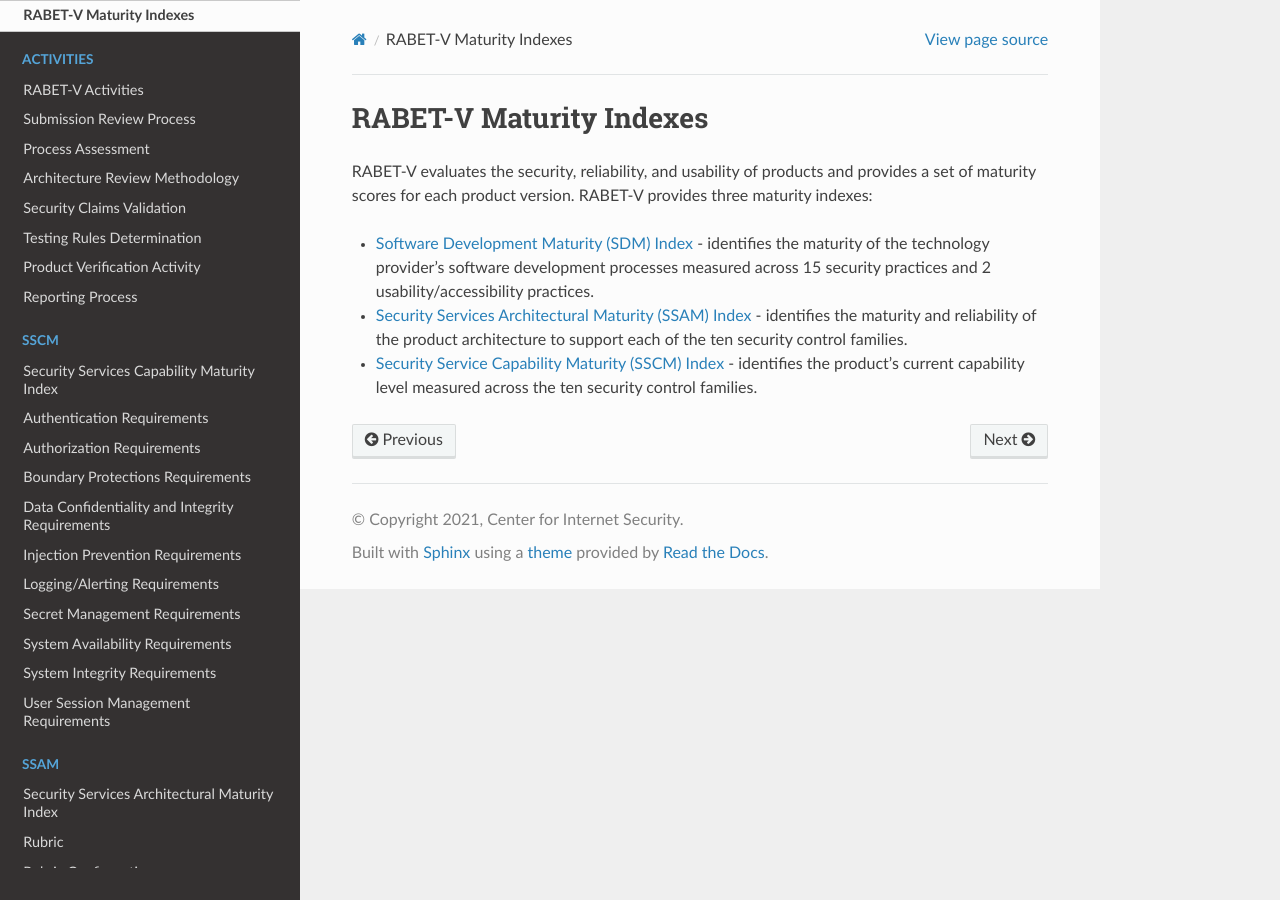
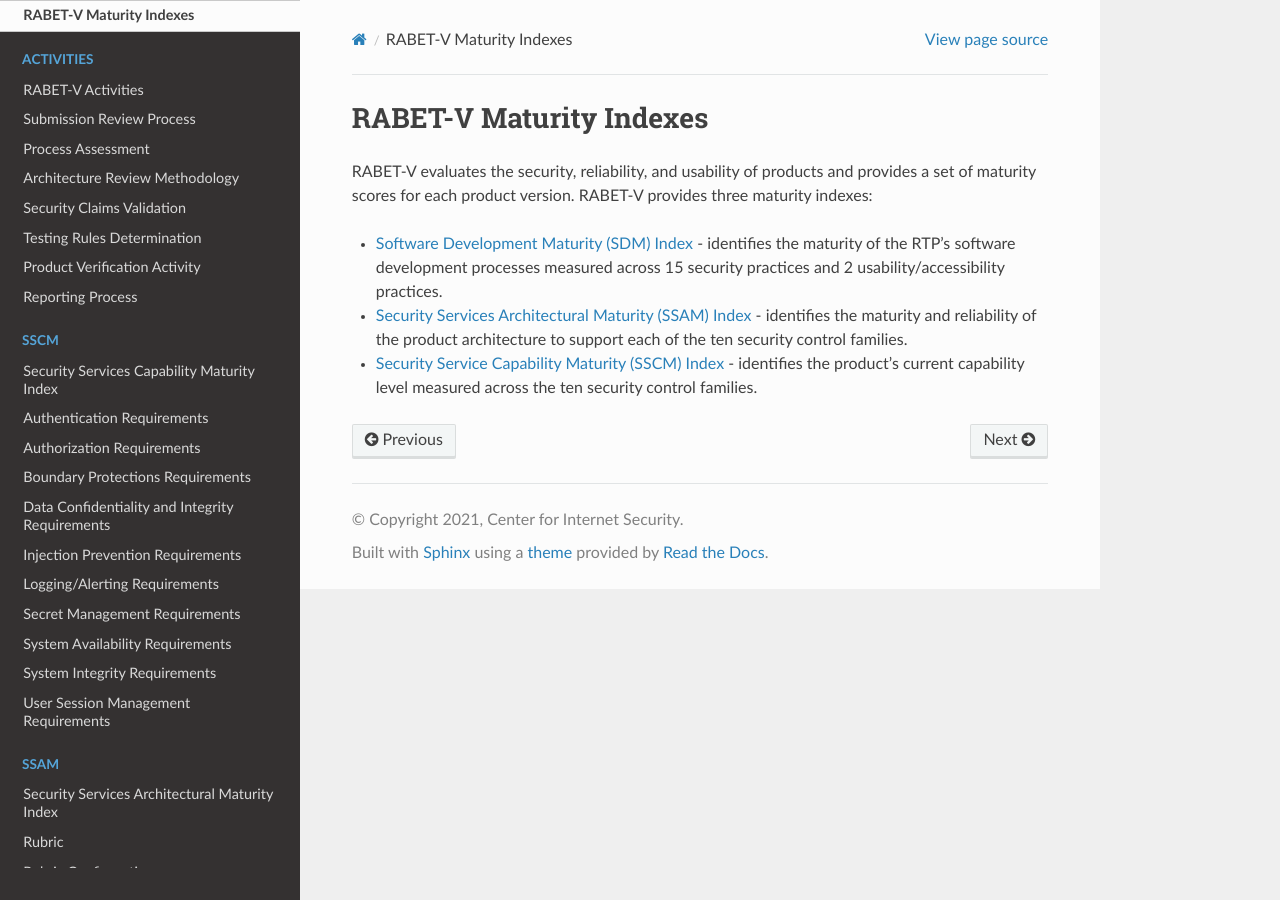
Before and after one commit to it-dept-cis/RABET-V-Pilot, a Sphinx documentation site: the page built from docs/source/Overview/Maturity_Indexes.md, in a window 1280 px wide. Built offline with Sphinx 7.4.7 and the Read the Docs theme 2.0.0, drawn with Linux system fonts in a browser that asks for light colours; pages that are not in the unit, such as notebooks, are missing from menus.

Commit message:
Update Maturity_Indexes.md

```diff
--- a/docs/source/Overview/Maturity_Indexes.md
+++ b/docs/source/Overview/Maturity_Indexes.md
@@ -2,6 +2,6 @@
 
 RABET-V evaluates the security, reliability, and usability of products and provides a set of maturity scores for each product version. RABET-V provides three maturity indexes:
 
-- [Software Development Maturity (SDM) Index](../Software_Development_Maturity_Index/README.md) - identifies the maturity of the technology provider's software development processes measured across 15 security practices and 2 usability/accessibility practices.
+- [Software Development Maturity (SDM) Index](../Software_Development_Maturity_Index/README.md) - identifies the maturity of the RTP's software development processes measured across 15 security practices and 2 usability/accessibility practices.
 - [Security Services Architectural Maturity (SSAM) Index](../Security_Services_Architectural_Maturity_Index/README.md) - identifies the maturity and reliability of the product architecture to support each of the ten security control families.
 - [Security Service Capability Maturity (SSCM) Index](../Security_Services_Capability_Maturity_Index/README.md) - identifies the product's current capability level measured across the ten security control families.
```
